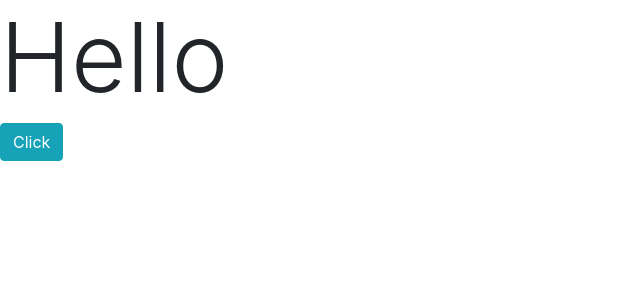
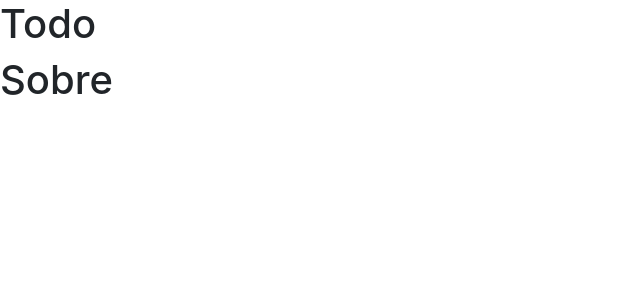
Before and after one commit to diglopes/todo-list-react, a React (Create React App) app in the folder client/: page / in a window 1280 px wide. Shown: the top 300 px of the page, without its empty margins (0-640 px from the left). Built offline with nearby package versions, Linux system fonts and the light colour scheme; the HTML template or start-up script is replaced by a standard one.

Commit message:
Create about and todo views

```diff
--- a/client/src/App.jsx
+++ b/client/src/App.jsx
@@ -1,12 +1,15 @@
 import React from 'react'
 import GlobalStyle from './styles'
+import Todo from './views/Todo'
+import About from './views/About'
+
 import '@modules/bootstrap/dist/css/bootstrap.min.css'
 import '@modules/font-awesome/css/font-awesome.min.css'
 
 export default () => (
     <>
-        <h1 className="display-1">Hello</h1>
-        <button className="btn btn-info">Click</button>
+        <Todo />
+        <About />
         <GlobalStyle/>
     </>
 )
--- /dev/null
+++ b/client/src/views/About/index.jsx
@@ -0,0 +1,10 @@
+import React from 'react'
+
+export default props => {
+
+    return (
+        <div>
+            <h1>Sobre</h1>
+        </div>
+    )
+}
--- /dev/null
+++ b/client/src/views/Todo/index.jsx
@@ -0,0 +1,10 @@
+import React from 'react'
+
+export default props => {
+
+    return (
+        <div>
+            <h1>Todo</h1>
+        </div>
+    )
+}
```
